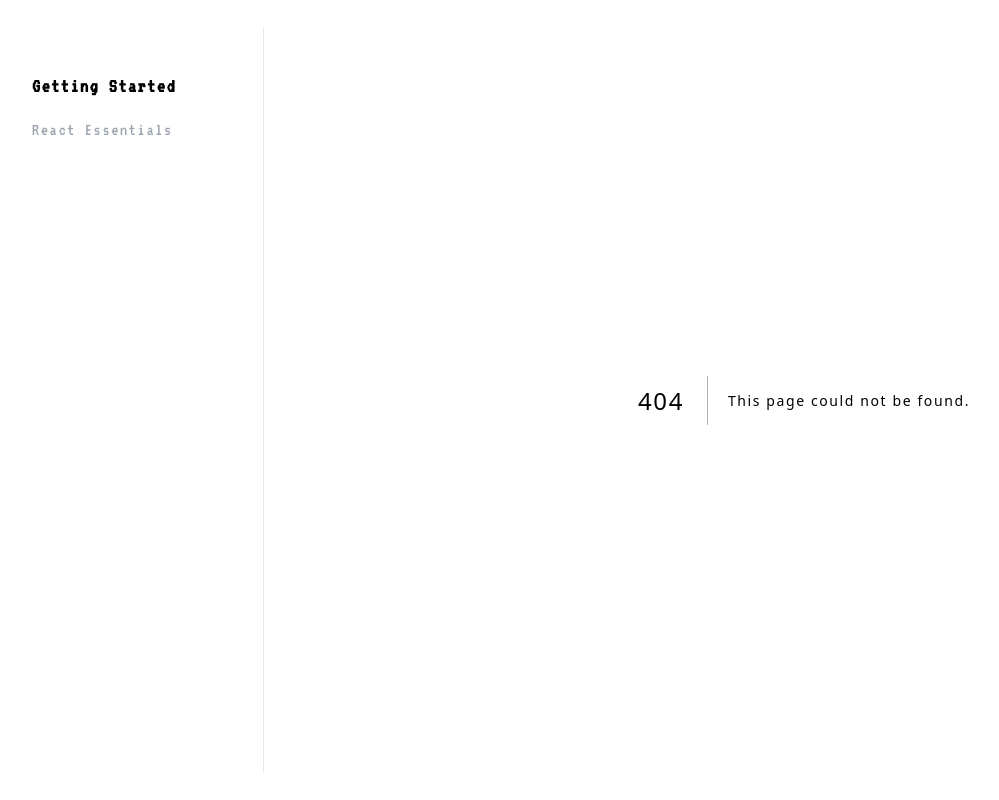
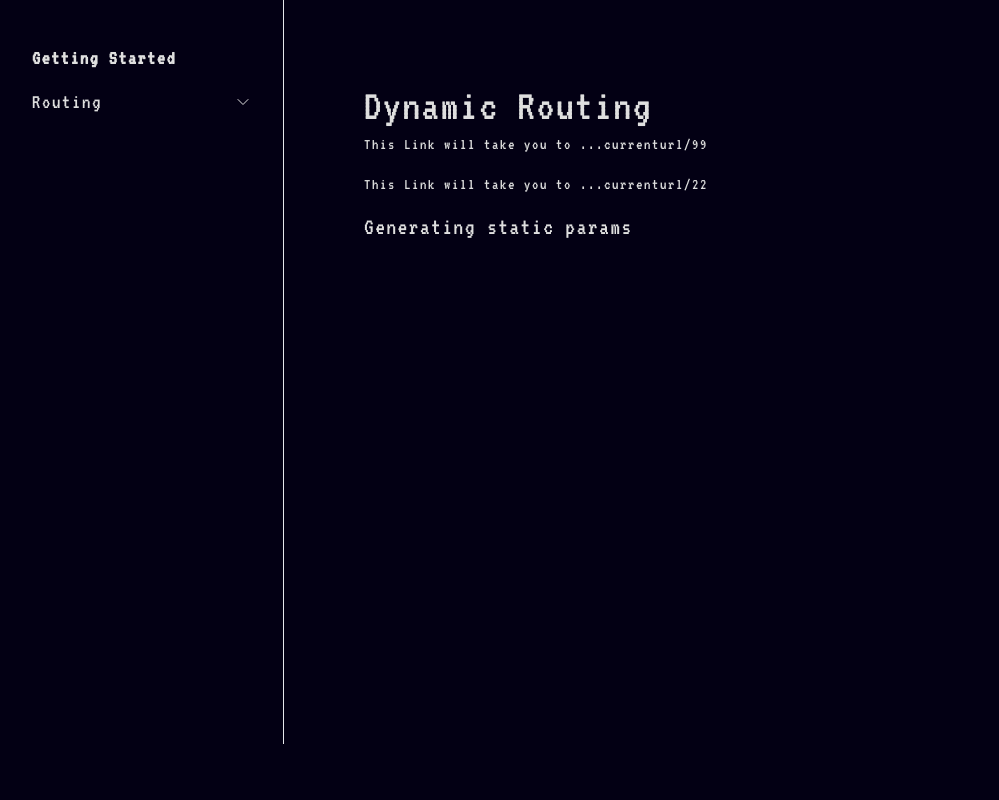
Before and after one commit to JatinMahajan-JM/theNextLab, a Next.js app: page /docs/dynamic-routes in a window 1280 px wide. Before the commit this address had no page. Shown: the whole page, without its empty margins (16-1015 px from the left). Built offline with nearby package versions, Linux system fonts and the light colour scheme.

Commit message:
added sidebarNav and toogle functionality

```diff
--- /dev/null
+++ b/app/docs/dynamic-routes/[id]/page.tsx
@@ -0,0 +1,7 @@
+export default function DynamicId({ params }: { params: { id: string } }) {
+  return (
+    <>
+      <p>The id in the url is: {params.id}</p>
+    </>
+  );
+}
--- /dev/null
+++ b/app/docs/dynamic-routes/layout.tsx
@@ -0,0 +1,8 @@
+export default function Layout({ children }: { children: React.ReactNode }) {
+  return (
+    <>
+      <h1>Dynamic Routing</h1>
+      <section className="flex flex-col gap-4">{children}</section>
+    </>
+  );
+}
--- /dev/null
+++ b/app/docs/dynamic-routes/page.tsx
@@ -0,0 +1,15 @@
+import Link from "next/link";
+
+export default function DynamicRouting() {
+  return (
+    <>
+      <Link href={"/docs/dynamic-routes/99"}>
+        This Link will take you to ...currenturl/99
+      </Link>
+      <Link href={"/docs/dynamic-routes/22"}>
+        This Link will take you to ...currenturl/22
+      </Link>
+      <h4>Generating static params</h4>
+    </>
+  );
+}
--- /dev/null
+++ b/app/docs/layout.tsx
@@ -0,0 +1,21 @@
+import { DocsSidebarNav } from "@/components/SideBarNav";
+import type { Metadata } from "next";
+import { docsConfig } from "@/config/docs";
+
+export const metadata: Metadata = {
+  title: "Next Lab Docs",
+  description: "The lab to test NEXT features",
+};
+
+export default function Layout({ children }: { children: React.ReactNode }) {
+  return (
+    <>
+      <section className="grid grid-cols-[300px_1fr]">
+        <aside className="pr-6 pl-10 fixed top-7 z-30 hidden h-[calc(100vh-3.5rem)] w-full shrink-0 overflow-y-auto border-r py-6 md:sticky md:block lg:py-10">
+          <DocsSidebarNav items={docsConfig.sidebarNav} />
+        </aside>
+        <section className="m-20">{children}</section>
+      </section>
+    </>
+  );
+}
--- /dev/null
+++ b/app/docs/page.tsx
@@ -0,0 +1,18 @@
+import HybridNoData from "@/components/hybridBit/hybridNoData";
+import ServerNoData from "@/components/serverBit/serverNoData";
+
+export default function Docs() {
+  return (
+    <>
+      <header className=" h-[20vh]">
+        <div>
+          <h1>The NEXT.JS Lab</h1>
+          <p>The Experimental Next.js App to test its Capabilities</p>
+        </div>
+      </header>
+      <HybridNoData>
+        <ServerNoData />
+      </HybridNoData>
+    </>
+  );
+}
--- a/app/globals.css
+++ b/app/globals.css
@@ -28,6 +28,11 @@ h4 {
   line-height: 30px;
 }
 
+h5 {
+  font-size: 21px;
+  line-height: 28px;
+}
+
 p {
   color: rgb(193, 192, 192);
   font-size: 20px;
--- a/app/layout.tsx
+++ b/app/layout.tsx
@@ -1,9 +1,6 @@
-import { DocsSidebarNav } from "@/components/SideBarNav";
 import "./globals.css";
 import type { Metadata } from "next";
 import { VT323 } from "next/font/google";
-import { docsConfig } from "@/config/docs";
-
 const inter = VT323({ weight: "400", subsets: ["latin"] });
 
 export const metadata: Metadata = {
@@ -18,12 +15,7 @@ export default function RootLayout({
 }) {
   return (
     <html lang="en">
-      <body className={inter.className + " grid grid-cols-[280px_1fr]"}>
-        <aside className="pr-6 pl-10 fixed top-7 z-30 hidden h-[calc(100vh-3.5rem)] w-full shrink-0 overflow-y-auto border-r py-6 md:sticky md:block lg:py-10">
-          <DocsSidebarNav items={docsConfig.sidebarNav} />
-        </aside>
-        <section className="ml-20">{children}</section>
-      </body>
+      <body className={inter.className}>{children}</body>
     </html>
   );
 }
--- a/app/page.tsx
+++ b/app/page.tsx
@@ -1,18 +1,5 @@
-import HybridNoData from "@/components/hybridBit/hybridNoData";
-import ServerNoData from "@/components/serverBit/serverNoData";
+import Link from "next/link";
 
 export default function Home() {
-  return (
-    <>
-      <header className=" h-[20vh] grid items-end">
-        <div>
-          <h1>The NEXT.JS Lab</h1>
-          <p>The Experimental Next.js App to test its Capabilities</p>
-        </div>
-      </header>
-      <HybridNoData>
-        <ServerNoData />
-      </HybridNoData>
-    </>
-  );
+  return <Link href={"/docs"}>Click Here !</Link>;
 }
--- a/components/SideBarNav.tsx
+++ b/components/SideBarNav.tsx
@@ -3,12 +3,14 @@
 import { SidebarNavItem } from "@/types";
 import Link from "next/link";
 import { usePathname } from "next/navigation";
+import { useState } from "react";
 
 export interface DocsSidebarNavProps {
   items: SidebarNavItem[];
 }
 
 export function DocsSidebarNav({ items }: DocsSidebarNavProps) {
+  const [toggle, setToggle] = useState(false);
   return items.length ? (
     <div className="w-full">
       {items.map((item, index) => (
@@ -16,7 +18,29 @@ export function DocsSidebarNav({ items }: DocsSidebarNavProps) {
           <h4 className="mb-1 rounded-md px-2 py-1 text-xl font-semibold">
             {item.title}
           </h4>
-          {item.items ? <DocsSidebarNavItems items={item.items} /> : null}
+          <h5
+            className="flex items-center justify-between p-2 cursor-pointer hover:text-gray-50"
+            onClick={() => setToggle((prev) => !prev)}
+          >
+            {item.subTitle}{" "}
+            <svg
+              xmlns="http://www.w3.org/2000/svg"
+              fill="none"
+              viewBox="0 0 24 24"
+              strokeWidth="1.5"
+              stroke="currentColor"
+              className="w-4 h-4"
+            >
+              <path
+                strokeLinecap="round"
+                strokeLinejoin="round"
+                d="M19.5 8.25l-7.5 7.5-7.5-7.5"
+              />
+            </svg>
+          </h5>
+          {item.items && toggle ? (
+            <DocsSidebarNavItems items={item.items} />
+          ) : null}
         </div>
       ))}
     </div>
@@ -33,7 +57,9 @@ export function DocsSidebarNavItems({ items }: DocsSidebarNavProps) {
             key={index}
             href={item.href}
             className={`flex w-full items-center rounded-md p-2 hover:underline text-lg text-gray-400 ${
-              pathname === item.href ? "bg-[#060027] text-gray-100 px-4" : ""
+              pathname.endsWith(item.href)
+                ? "bg-[#060027] text-gray-100 px-4"
+                : ""
             }`}
             target={item.external ? "_blank" : ""}
             rel={item.external ? "noreferrer" : ""}
--- a/components/hybridBit/hybridNoData.tsx
+++ b/components/hybridBit/hybridNoData.tsx
@@ -31,7 +31,7 @@ export default function HybridNoData({ children }: Props) {
   };
 
   return (
-    <div className="gap-10 w-1/2 h-[80vh] grid items-center">
+    <div className="gap-10 w-1/2">
       <div className="grid gap-20">
         <div>
           <h2 className="mb-8">
--- a/config/docs.ts
+++ b/config/docs.ts
@@ -4,11 +4,16 @@ export const docsConfig: DocsConfig = {
     sidebarNav: [
         {
             title: "Getting Started",
+            subTitle: "Routing",
             items: [
                 {
                     title: "React Essentials",
-                    href: "/",
+                    href: "/docs",
                 },
+                {
+                    title: "Dynamic Routes",
+                    href: "/docs/dynamic-routes"
+                }
             ],
         },
     ],
--- a/types/index.d.ts
+++ b/types/index.d.ts
@@ -1,5 +1,6 @@
 export type SidebarNavItem = {
     title: string
+    subTitle: string
     disabled?: boolean
     external?: boolean
     icon?: keyof typeof Icons
```
